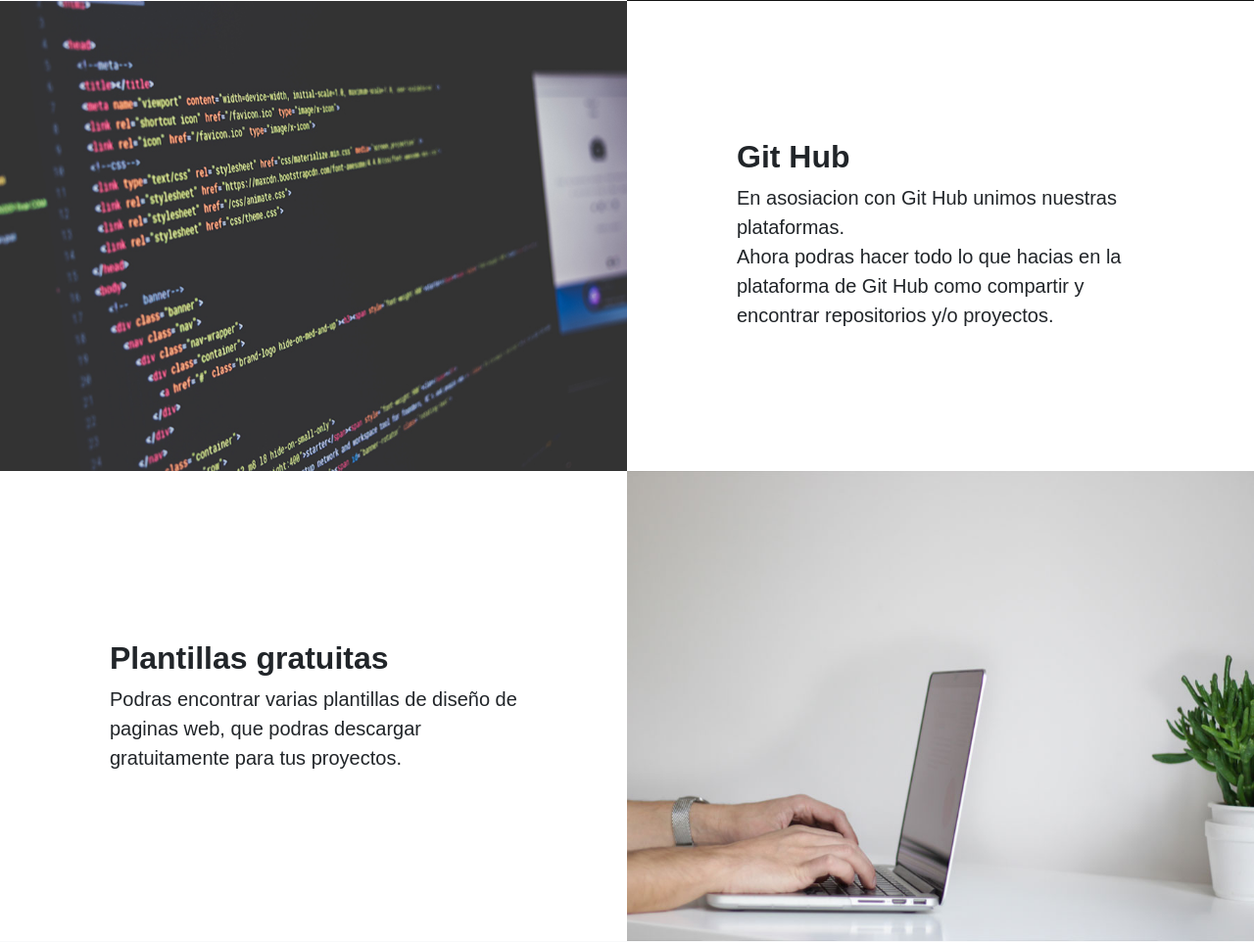
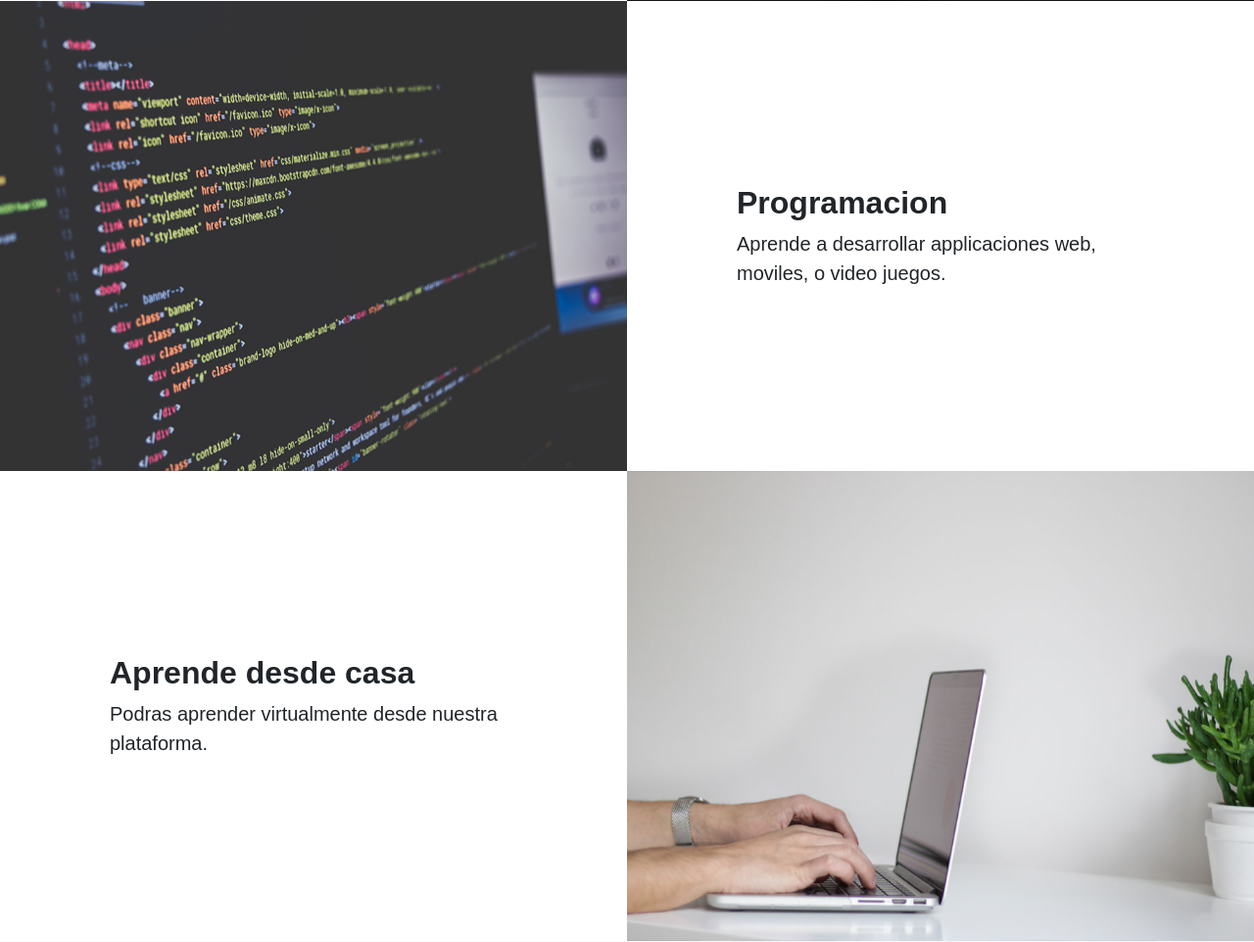
Before and after one commit to LotoNahuel/Pre-Entrega_Proyecto-Final, a Django app: page /AppCoder/ in a window 1280 px wide. Shown: the part 1052-2014 px from the top of the page at 98% size. Run offline with Django 4.2, Linux system fonts and the light colour scheme; some libraries are stand-ins or nearby versions.

Commit message:
CambioDeTextos_InicioHtml

```diff
--- a/AppCoder/templates/inicio.html
+++ b/AppCoder/templates/inicio.html
@@ -22,16 +22,15 @@
             <div class="row g-0">
                 <img class="col-lg-6 text-white showcase-img" src="{% static 'assets/img/bg-showcase-2.jpg' %}"></img>
                 <div class="col-lg-6 my-auto showcase-text">
-                    <h2>Git Hub</h2>
-                    <p class="lead mb-0">En asosiacion con Git Hub unimos nuestras plataformas.</p>
-                    <p class="lead mb-1">Ahora podras hacer todo lo que hacias en la plataforma de Git Hub como compartir y encontrar repositorios y/o proyectos.</p>
+                    <h2>Programacion</h2>
+                    <p class="lead mb-0">Aprende a desarrollar applicaciones web, moviles, o video juegos.</p>
                 </div>
             </div>
             <div class="row g-0">
                 <img class="col-lg-6 order-lg-2 text-white showcase-img" src="{% static 'assets/img/bg-showcase-3.jpg' %}"></img>
                 <div class="col-lg-6 order-lg-1 my-auto showcase-text">
-                    <h2>Plantillas gratuitas</h2>
-                    <p class="lead mb-0">Podras encontrar varias plantillas de diseño de paginas web, que podras descargar gratuitamente para tus proyectos.</p>
+                    <h2>Aprende desde casa</h2>
+                    <p class="lead mb-0">Podras aprender virtualmente desde nuestra plataforma.</p>
                 </div>
             </div>
         </div>
```
